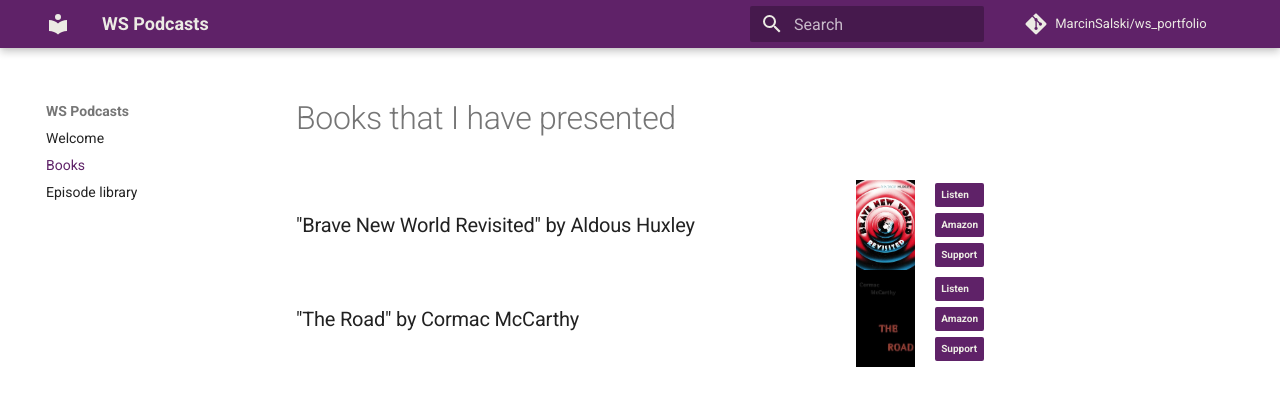
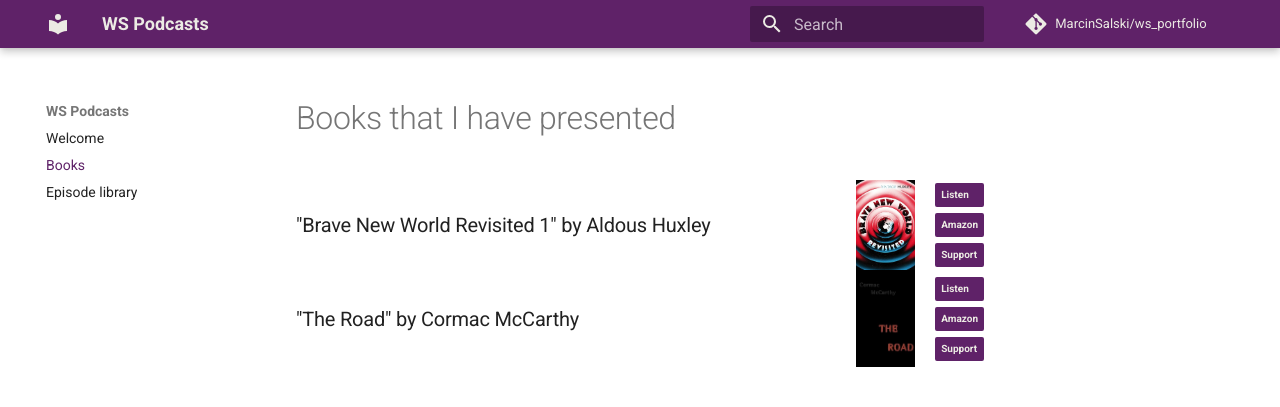
Before and after one commit to MarcinSalski/ws_portfolio, an MkDocs documentation site: the page built from docs/Books/index.md, in a window 1280 px wide. Shown: the top 407 px of the page. Built offline with MkDocs 1.6.1 and Material for MkDocs 9.7.7, drawn with Linux system fonts in a browser that asks for light colours; comment, search, counter and statistics services are not loaded.

```diff
--- a/docs/Books/index.md
+++ b/docs/Books/index.md
@@ -4,7 +4,7 @@
 
   <!-- Lewa kolumna: tytuł -->
   <div style="flex: 1;">
-    <h3 style="margin: 0;">"Brave New World Revisited" by Aldous Huxley</h3>
+    <h3 style="margin: 0;">"Brave New World Revisited 1" by Aldous Huxley</h3>
   </div>
 
   <!-- Środkowa kolumna: okładka -->
```
